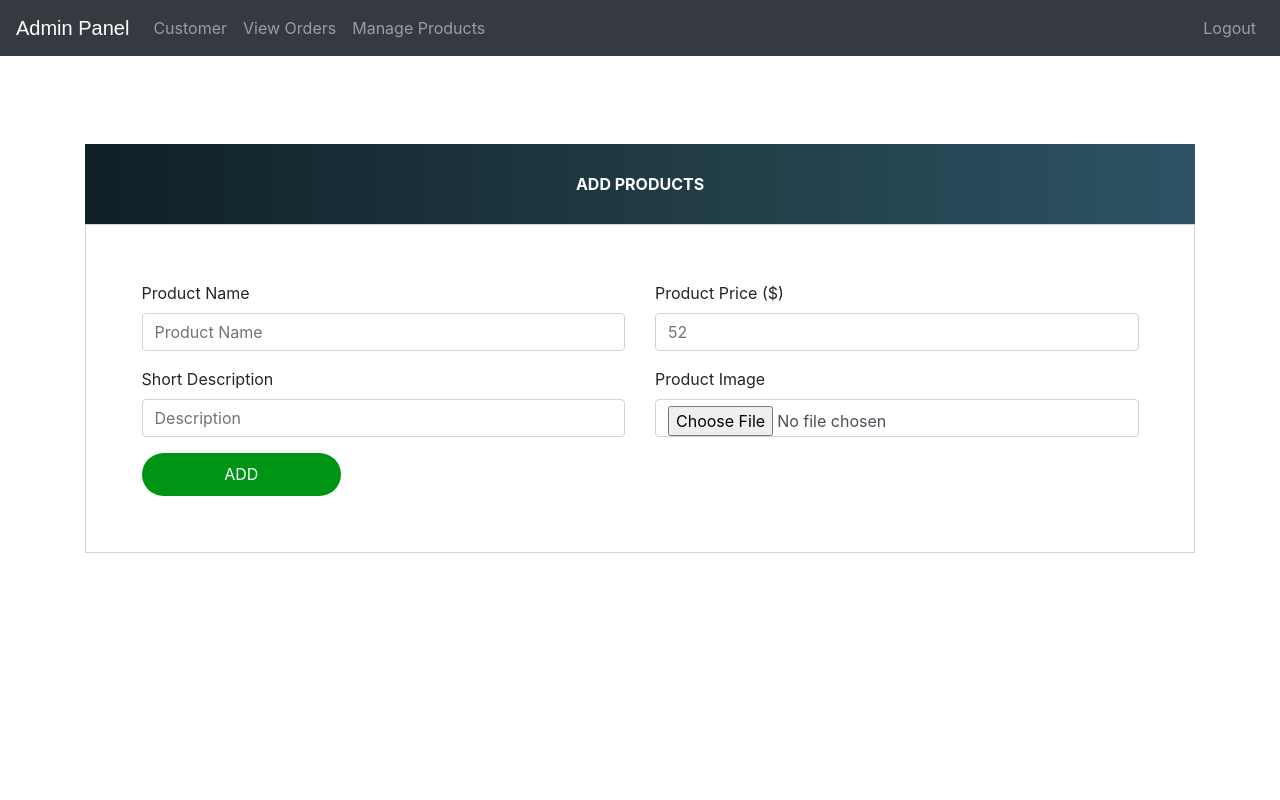
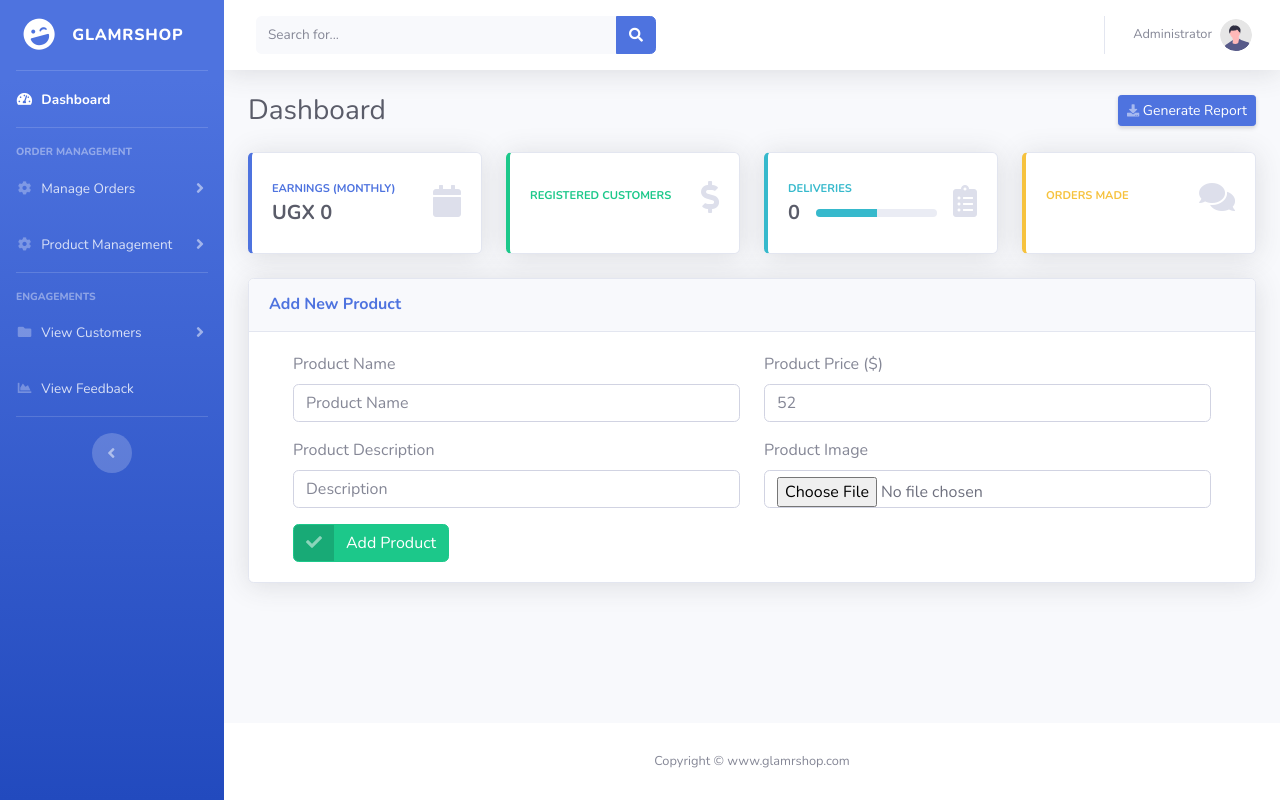
Before and after one commit to vernonthedev/glamrshop, a Django app: page /admin-add-product in a window 1280 px wide. Run offline with Django 3.2, Linux system fonts and the light colour scheme; the first user in the database is signed in; some libraries are stand-ins or nearby versions.

Commit message:
setup the add product page ui design

```diff
--- a/ecom/views.py
+++ b/ecom/views.py
@@ -17,7 +17,7 @@ def home_view(request):
         product_count_in_cart=0
     if request.user.is_authenticated:
         return HttpResponseRedirect('afterlogin')
-    return render(request,'ecom/index.html',{'products':products,'product_count_in_cart':product_count_in_cart})
+    return render(request,'adminDashboard/base.html',{'products':products,'product_count_in_cart':product_count_in_cart})
 
 
 
@@ -58,7 +58,7 @@ def afterlogin_view(request):
     if is_customer(request.user):
         return redirect('customer-home')
     else:
-        return redirect('admin-dashboard')
+        return redirect('admin-dash')
 
 #---------------------------------------------------------------------------------
 #------------------------ ADMIN RELATED VIEWS START ------------------------------
@@ -140,7 +140,7 @@ def admin_add_product_view(request):
         if productForm.is_valid():
             productForm.save()
         return HttpResponseRedirect('admin-products')
-    return render(request,'adminDashboard/admin_add_products.html',{'productForm':productForm})
+    return render(request,'adminDashboard/add_product.html',{'productForm':productForm})
 
 
 @login_required(login_url='adminlogin')
--- /dev/null
+++ b/templates/adminDashboard/add_product.html
@@ -0,0 +1,55 @@
+{% extends 'adminDashboard/base.html' %}
+{% load static %}
+{% load widget_tweaks %}
+{% block content %}
+
+<div class="card shadow mb-4">
+    <div class="card-header py-3">
+        <h6 class="m-0 font-weight-bold text-primary">Add New Product</h6>
+    </div>
+    <div class="card-body">
+        <form method="post" enctype="multipart/form-data">
+            {% csrf_token %}
+            <div class="container register-form">
+              <div class="form">
+                <div class="form-content">
+                  <div class="row">
+                    <div class="col-md-6">
+                      <div class="form-group">
+                        <label for="">Product Name</label>
+                        {% render_field productForm.name class="form-control" placeholder="Product Name" %}
+                      </div>
+                      <div class="form-group">
+                        <label for="">Product Description</label>
+                        {% render_field productForm.description class="form-control" placeholder="Description" %}
+                      </div>
+
+                    </div>
+                    <div class="col-md-6">
+                      <div class="form-group">
+                        <label for="">Product Price ($)</label>
+                        {% render_field productForm.price class="form-control" placeholder="52" %}
+                      </div>
+                      <div class="form-group">
+                        <label for="">Product Image</label>
+                        {% render_field productForm.product_image class="form-control" placeholder="product_image" %}
+                      </div>
+
+
+                    </div>
+                  </div>
+                  <button class="btnSubmit btn btn-success btn-icon-split" type="submit">
+                    <span class="icon text-white-50">
+                        <i class="fas fa-check"></i>
+                    </span>
+                    <span class="text">Add Product</span>
+                </button>
+
+                </div>
+              </div>
+            </div>
+          </form>
+    </div>
+</div>
+
+{% endblock %}
--- a/templates/adminDashboard/admin_add_products.html
+++ /dev/null
@@ -1,95 +0,0 @@
-{% extends 'adminDashboard/admin_base.html' %}
-{% load widget_tweaks %}
-{% block content %}
-
-<head>
-  <style media="screen">
-    a:link {
-      text-decoration: none;
-    }
-
-    .note {
-      text-align: center;
-      height: 80px;
-      background: #0F2027;  /* fallback for old browsers */
-      background: -webkit-linear-gradient(to left, #2C5364, #203A43, #0F2027);  /* Chrome 10-25, Safari 5.1-6 */
-      background: linear-gradient(to left, #2C5364, #203A43, #0F2027); /* W3C, IE 10+/ Edge, Firefox 16+, Chrome 26+, Opera 12+, Safari 7+ */
-      color: #fff;
-      font-weight: bold;
-      line-height: 80px;
-    }
-
-    .form-content {
-      padding: 5%;
-      border: 1px solid #ced4da;
-      margin-bottom: 2%;
-    }
-
-    .form-control {
-      border-radius: 1.5rem;
-    }
-
-    .btnSubmit {
-      border: none;
-      border-radius: 1.5rem;
-      padding: 1%;
-      width: 20%;
-      cursor: pointer;
-      background: #009414;
-      color: #fff;
-    }
-
-    .menu {
-      top: 50px;
-    }
-  </style>
-
-  <link href="//maxcdn.bootstrapcdn.com/bootstrap/4.1.1/css/bootstrap.min.css" rel="stylesheet" id="bootstrap-css">
-  <script src="//maxcdn.bootstrapcdn.com/bootstrap/4.1.1/js/bootstrap.min.js"></script>
-  <script src="//cdnjs.cloudflare.com/ajax/libs/jquery/3.2.1/jquery.min.js"></script>
-</head>
-<br><br><br><br><br><br>
-<!------ update page for doctor by admin(sumit)  ---------->
-<form method="post" enctype="multipart/form-data">
-  {% csrf_token %}
-  <div class="container register-form">
-    <div class="form">
-      <div class="note">
-        <p>ADD PRODUCTS</p>
-      </div>
-      <div class="form-content">
-        <div class="row">
-          <div class="col-md-6">
-            <div class="form-group">
-              <label for="">Product Name</label>
-              {% render_field productForm.name class="form-control" placeholder="Product Name" %}
-            </div>
-            <div class="form-group">
-              <label for="">Short Description</label>
-              {% render_field productForm.description class="form-control" placeholder="Description" %}
-            </div>
-
-          </div>
-          <div class="col-md-6">
-            <div class="form-group">
-              <label for="">Product Price ($)</label>
-              {% render_field productForm.price class="form-control" placeholder="52" %}
-            </div>
-            <div class="form-group">
-              <label for="">Product Image</label>
-              {% render_field productForm.product_image class="form-control" placeholder="product_image" %}
-            </div>
-
-
-          </div>
-        </div>
-        <button type="submit" class="btnSubmit">ADD</button>
-      </div>
-    </div>
-  </div>
-</form>
-<!--
-developed By : vernonthedev
--->
-
-{% endblock content %}
--- a/templates/adminDashboard/admin_base.html
+++ /dev/null
@@ -1,138 +0,0 @@
-<!DOCTYPE html>
-{% load static %}
-<html lang="en">
-<head>
-  <title>Admin Panel - Ecommerce</title>
-  <meta charset="utf-8">
-  <link rel="stylesheet" href="https://stackpath.bootstrapcdn.com/bootstrap/4.3.1/css/bootstrap.min.css">
-  <link rel="stylesheet" href="https://maxcdn.bootstrapcdn.com/font-awesome/4.7.0/css/font-awesome.min.css">
-
-
-  <style type="text/css">
-    .bs-example {
-      margin: 0px;
-
-    }
-
-    .navbar-brand {
-      font-size: 20px;
-      font-family: sans-serif;
-
-    }
-
-        /*---------------------------------------
-           Social section
-        -----------------------------------------*/
-        footer {
-          padding: 0px 0px 0px 0px;
-          background-color: black;
-          margin: 0px;
-        }
-
-
-        #ftr {
-
-          padding: 20px;
-        }
-
-        .fa {
-
-          font-size: 23px;
-          width: 60px;
-          text-align: center;
-          text-decoration: none;
-          margin: 5px 2px;
-          border-radius: 50%;
-        }
-
-        .fa:hover {
-          opacity: 0.5;
-          text-decoration: none;
-        }
-
-        .fa-facebook {
-          background: #3B5998;
-          color: white;
-          margin-top: 30px;
-        }
-
-        .fa-whatsapp {
-          background: #25d366;
-          color: white;
-        }
-
-        .fa-twitter {
-          background: #55ACEE;
-          color: white;
-        }
-
-        .fa-instagram {
-          background: #125688;
-          color: white;
-        }
-
-        p {
-          text-align: center;
-
-        }
-  </style>
-</head>
-
-<body>
-
-
-
-  <div class="bs-example">
-    <nav class="navbar navbar-expand-md navbar-dark fixed-top" style="background:#343A40;">
-      <a href="/" class="navbar-brand">Admin Panel</a>
-      <button type="button" class="navbar-toggler" data-toggle="collapse" data-target="#navbarCollapse">
-        <span class="navbar-toggler-icon"></span>
-      </button>
-
-      <div class="collapse navbar-collapse justify-content-between" id="navbarCollapse">
-        <div class="navbar-nav">
-          <a href="/view-customer" class="nav-item nav-link">Customer</a>
-          <a href="/admin-view-booking" class="nav-item nav-link">View Orders</a>
-          <a href="/admin-products" class="nav-item nav-link">Manage Products</a>
-          <!-- <a href="/view-feedback" class="nav-item nav-link">Feedback</a> -->
-        </div>
-
-        <div class="navbar-nav navbar-right">
-          <a href="/logout" class="nav-item nav-link"> Logout</a>
-        </div>
-
-      </div>
-    </nav>
-  </div>
-
-  <!-- content start-->
-  {% block content %}
-
-  {% endblock content %}
-  <!-- content end-->
-<br><br><br><br><br><br><br><br>
-  <!-- <footer>
-    <p>
-      <a id="ftr" href="#" class="fa fa-facebook"></a>
-      <a id="ftr" href="#" class="fa fa-whatsapp"></a>
-      <a id="ftr" href="#" class="fa fa-instagram"></a>
-      <a id="ftr" href="#" class="fa fa-twitter"></a>
-    </p>
-
-    <br>
-    <div class="container">
-      <div class="row">
-        <div class="col-md-12 col-sm-12">
-          <div style="color:#ffffff;" class="wow fadeInUp footer-copyright">
-            <p>
-              Copyright &copy; 2022 Developed by Sumit Kumar </p>
-          </div>
-        </div>
-      </div>
-    </div>
-  </footer> -->
-  <!--
-  developed By : vernonthedev
-  -->
-</body>
-</html>
--- a/templates/adminDashboard/base.html
+++ b/templates/adminDashboard/base.html
@@ -67,7 +67,7 @@
                 </a>
                 <div id="collapseOne" class="collapse" aria-labelledby="headingTwo" data-parent="#accordionSidebar">
                     <div class="bg-white py-2 collapse-inner rounded">
-                        <a href="#"><h6 class="collapse-header">View Orders</h6></a>
+                        <a href="/admindashboard"><h6 class="collapse-header">View Orders</h6></a>
                     </div>
                 </div>
             </li>
--- a/templates/adminDashboard/manage_products.html
+++ b/templates/adminDashboard/manage_products.html
@@ -7,6 +7,7 @@
 <div class="card shadow mb-4">
     <div class="card-header py-3">
         <h6 class="m-0 font-weight-bold text-primary">All Products</h6>
+        <a href="/admin-add-product" class="d-none d-sm-inline-block btn btn-sm btn-primary shadow-sm"><span class="text">Add New Product</span> </a>
     </div>
     <div class="card-body">
         <div class="table-responsive">
@@ -28,8 +29,8 @@
                                 <td> {{p.name}}</td>
                                 <td> <img src="{% static p.product_image.url %}" alt="Image Profile" height="40px" width="40px" /></td>
                                 <td>{{p.price}}</td>
-                                <td><a class="btn btn-primary btn-sm" href="{% url 'update-product' p.id  %}"><span class="glyphicon glyphicon-edit"></span></a>
-                                <a class="btn btn-danger btn-sm" href="{% url 'delete-product' p.id  %}"><span class="glyphicon glyphicon-trash"></span></a></td>
+                                <td><a class="btn btn-primary btn-sm" href="{% url 'update-product' p.id  %}"><i class="fas fa-info-circle"></i></a>
+                                <a class="btn btn-danger btn-sm" href="{% url 'delete-product' p.id  %}"><i class="fas fa-trash"></i></a></td>
                             </tr>
                             {%else%}
                             <br><br><br>
```
Also changed, not shown: templates/adminDashboard/admin_dashboard.html (deleted, +0 -62 lines), templates/adminDashboard/admin_dashboard_cards.html (deleted, +0 -187 lines), templates/adminDashboard/admin_products.html (deleted, +0 -90 lines), db.sqlite3, static/product_image/NELAD_Mesa_de_trabajo_1.png (added), static/product_image/bags-1486340.jpg (added), static/product_image/beautiful-shot-black-purse-white-table-with-pink.jpg (added), 1 other file.
